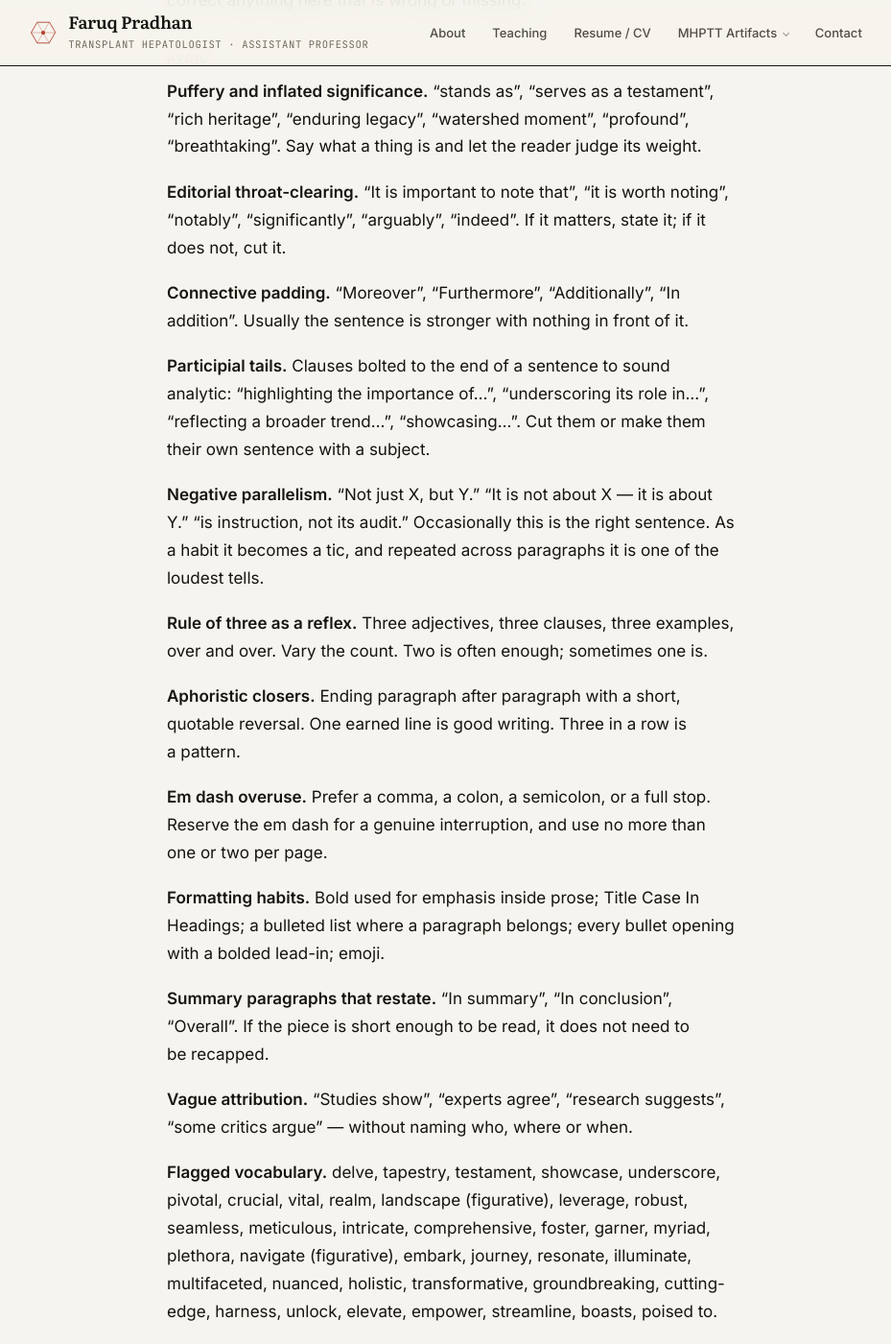
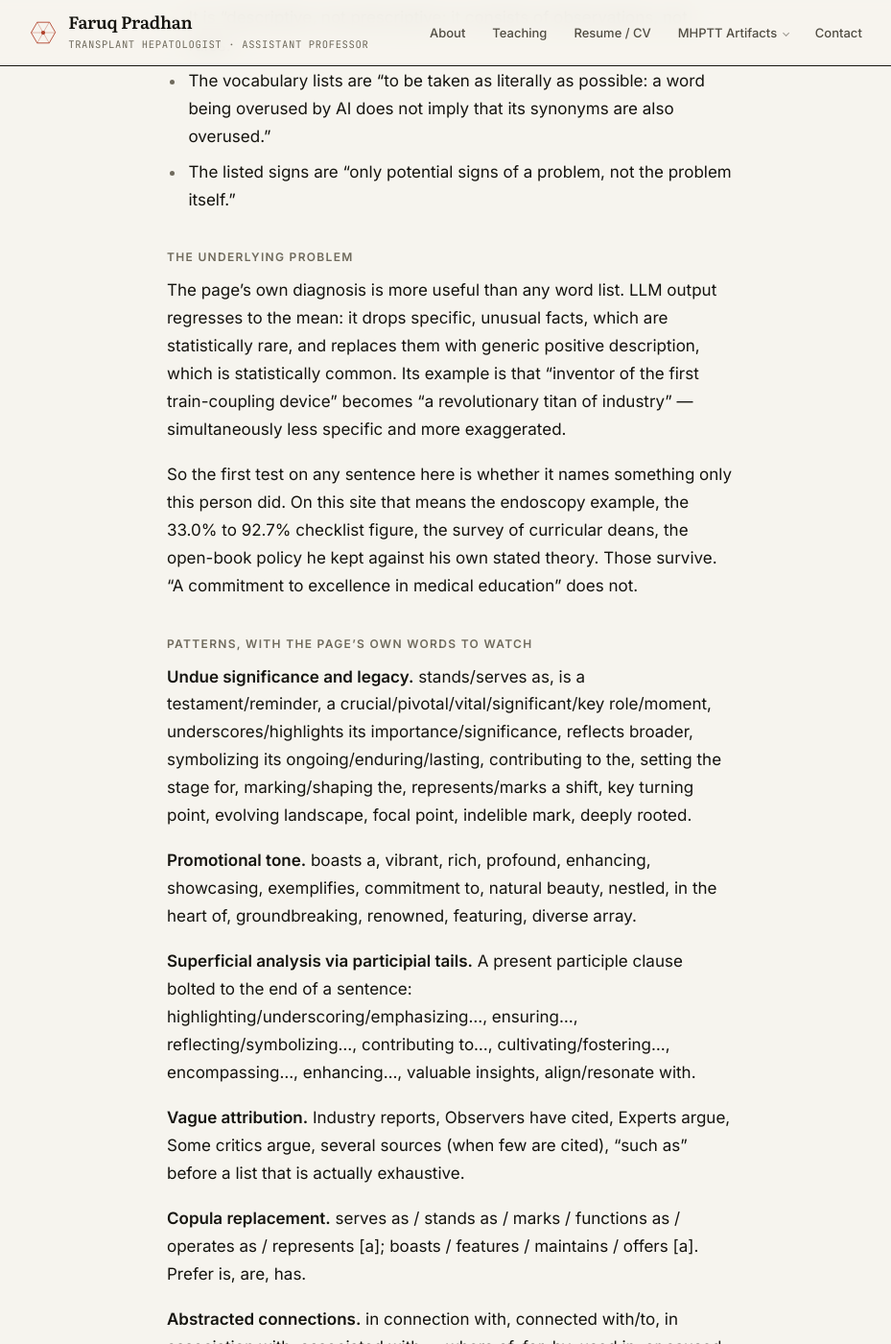
Before and after one commit to fpradhan/fpradhan.github.io, a Jekyll site: the page built from CLAUDE.md, in a window 1280 px wide and 1400 px high, scrolled down 610 px. Shown: the whole window at 96% size, without its empty margins (170-1099 px from the left). Built offline with Jekyll 4.4.1, drawn with Linux system fonts in a browser that asks for light colours; our own code applies the rules of GitHub Pages for plain Markdown files; some of the changed text lies outside the part shown.

Commit message:
Rebuild the teaching philosophy from Faruq's own text
The previous rewrite replaced his voice with mine. He writes long sentences with
clauses strung on commas, a warm and slightly formal register, habitual present
tense, and a summarising close. I had produced short declarative sentences, a
literary turn every few lines, and a narrative of change. On a personal
philosophy statement that is the wrong call, and a faculty reader who knows his
writing would notice.

This version keeps all ten of his original phrasings, including the opening
"Being an academic physician requires adaptability, medical expertise, and
compassion" and the closing "In short: I integrate bedside clinical medicine..."
verbatim. The theory and the account of what changed are woven into his
paragraphs in his register rather than replacing them.

The one substantive correction to his original stands: the zone of proximal
development is attributed to Vygotsky, not to Pratt and Collins, who wrote the
Teaching Perspectives Inventory. That citation is dropped rather than reused,
since I have no record of his inventory result and will not invent one.

576 words. Eight sources cited: Vygotsky, Bandura, Schunk, Mayer, Peyton via
Krautter, Barsuk, Wald.

Also rewrites CLAUDE.md from the PDF of Wikipedia:Signs of AI writing that Faruq
supplied, replacing a version written from memory. Two corrections worth keeping:
the page does not list em dashes at all, so the popular belief that they signal
AI writing is unsupported there; and it does list curly quotation marks, but only
because Wikipedia's house style prefers straight ones, which does not apply to a
site whose type is set in a real typeface. The page's own framing is recorded too
— descriptive rather than prescriptive, and its vocabulary lists are era-specific
rather than permanent.

Co-Authored-By: Claude Opus 5 <noreply@anthropic.com>
Claude-Session: https://claude.ai/code/session_01SajNJDGDkt5q5fCgsPRcNk

```diff
--- a/CLAUDE.md
+++ b/CLAUDE.md
@@ -2,63 +2,101 @@
 
 ## Writing
 
-Faruq asked that all writing here avoid the tells catalogued at
+Faruq asked that writing here avoid the patterns catalogued at
 [Wikipedia:Signs of AI writing](https://en.wikipedia.org/wiki/Wikipedia:Signs_of_AI_writing).
-This applies to two things: text that goes on the site, and replies written to him in chat.
+This covers text on the site and replies written to him in chat. The notes below come from a PDF
+of the page he supplied (revision of 25 Aug 2026); an earlier version of this file was written
+from memory and got several things wrong.
 
-The page itself could not be fetched from this environment — the egress proxy blocks
-wikipedia.org — so the list below is written from knowledge of it rather than copied from it.
-If you can reach the page, read it and correct anything here that is wrong or missing.
+Three caveats the page makes about itself, worth keeping:
 
-### Avoid
+- It is "descriptive, not prescriptive; it consists of observations, not rules."
+- The vocabulary lists are "to be taken as literally as possible: a word being overused by AI
+  does not imply that its synonyms are also overused."
+- The listed signs are "only potential signs of a problem, not the problem itself."
 
-**Puffery and inflated significance.** "stands as", "serves as a testament", "rich heritage",
-"enduring legacy", "watershed moment", "profound", "breathtaking". Say what a thing is and let
-the reader judge its weight.
+### The underlying problem
 
-**Editorial throat-clearing.** "It is important to note that", "it is worth noting", "notably",
-"significantly", "arguably", "indeed". If it matters, state it; if it does not, cut it.
+The page's own diagnosis is more useful than any word list. LLM output regresses to the mean:
+it drops specific, unusual facts, which are statistically rare, and replaces them with generic
+positive description, which is statistically common. Its example is that "inventor of the first
+train-coupling device" becomes "a revolutionary titan of industry" — simultaneously less
+specific and more exaggerated.
 
-**Connective padding.** "Moreover", "Furthermore", "Additionally", "In addition". Usually the
-sentence is stronger with nothing in front of it.
+So the first test on any sentence here is whether it names something only this person did. On
+this site that means the endoscopy example, the 33.0% to 92.7% checklist figure, the survey of
+curricular deans, the open-book policy he kept against his own stated theory. Those survive.
+"A commitment to excellence in medical education" does not.
 
-**Participial tails.** Clauses bolted to the end of a sentence to sound analytic:
-"highlighting the importance of...", "underscoring its role in...", "reflecting a broader
-trend...", "showcasing...". Cut them or make them their own sentence with a subject.
+### Patterns, with the page's own words to watch
 
-**Negative parallelism.** "Not just X, but Y." "It is not about X — it is about Y."
-"is instruction, not its audit." Occasionally this is the right sentence. As a habit it becomes
-a tic, and repeated across paragraphs it is one of the loudest tells.
+**Undue significance and legacy.** stands/serves as, is a testament/reminder, a
+crucial/pivotal/vital/significant/key role/moment, underscores/highlights its
+importance/significance, reflects broader, symbolizing its ongoing/enduring/lasting,
+contributing to the, setting the stage for, marking/shaping the, represents/marks a shift, key
+turning point, evolving landscape, focal point, indelible mark, deeply rooted.
 
-**Rule of three as a reflex.** Three adjectives, three clauses, three examples, over and over.
-Vary the count. Two is often enough; sometimes one is.
+**Promotional tone.** boasts a, vibrant, rich, profound, enhancing, showcasing, exemplifies,
+commitment to, natural beauty, nestled, in the heart of, groundbreaking, renowned, featuring,
+diverse array.
 
-**Aphoristic closers.** Ending paragraph after paragraph with a short, quotable reversal.
-One earned line is good writing. Three in a row is a pattern.
+**Superficial analysis via participial tails.** A present participle clause bolted to the end of
+a sentence: highlighting/underscoring/emphasizing…, ensuring…, reflecting/symbolizing…,
+contributing to…, cultivating/fostering…, encompassing…, enhancing…, valuable insights,
+align/resonate with.
 
-**Em dash overuse.** Prefer a comma, a colon, a semicolon, or a full stop. Reserve the em dash
-for a genuine interruption, and use no more than one or two per page.
+**Vague attribution.** Industry reports, Observers have cited, Experts argue, Some critics
+argue, several sources (when few are cited), "such as" before a list that is actually exhaustive.
 
-**Formatting habits.** Bold used for emphasis inside prose; Title Case In Headings; a bulleted
-list where a paragraph belongs; every bullet opening with a bolded lead-in; emoji.
+**Copula replacement.** serves as / stands as / marks / functions as / operates as / represents
+[a]; boasts / features / maintains / offers [a]. Prefer is, are, has.
 
-**Summary paragraphs that restate.** "In summary", "In conclusion", "Overall". If the piece is
-short enough to be read, it does not need to be recapped.
+**Abstracted connections.** in connection with, connected with/to, in association with,
+associated with — where of, for, by, used in, or caused by would say it plainly.
 
-**Vague attribution.** "Studies show", "experts agree", "research suggests", "some critics
-argue" — without naming who, where or when.
+**Negative parallelism.** "Not just X, but also Y."
 
-**Flagged vocabulary.** delve, tapestry, testament, showcase, underscore, pivotal, crucial,
-vital, realm, landscape (figurative), leverage, robust, seamless, meticulous, intricate,
-comprehensive, foster, garner, myriad, plethora, navigate (figurative), embark, journey,
-resonate, illuminate, multifaceted, nuanced, holistic, transformative, groundbreaking,
-cutting-edge, harness, unlock, elevate, empower, streamline, boasts, poised to.
+**Rule of three** used as a reflex.
 
-### Prefer
+**The "Challenges" arc.** "Despite its…, X faces several challenges", "Despite these
+challenges", a Challenges and Legacy or Future Outlook section, a closing paragraph that turns
+vaguely optimistic.
 
-Concrete nouns and specific numbers. Short declarative sentences mixed with longer ones. Plain
-verbs. Naming who did what. Saying "I do not know" or "I could not check" instead of hedging.
-Cutting a sentence that would survive its own deletion.
+**Section summaries** that restate what the section just said.
+
+**Vocabulary by era.** The page tracks these as changing over time, which matters — the older
+lists now read as dated rather than current.
+2023 to mid-2024: Additionally, boasts, bolstered, crucial, delve, emphasizing, enduring,
+garner, intricate/intricacies, interplay, key, landscape, meticulous/meticulously, pivotal,
+underscore, tapestry, testament, valuable, vibrant.
+Mid-2024 to mid-2025: align with, bolstered, crucial, emphasizing, enhance, enduring,
+fostering, highlighting, pivotal, showcasing, underscore, vibrant.
+Mid-2025 on: emphasizing, enhance, highlighting, showcasing.
+
+**Formatting.** Overuse of boldface. Title Case In Headings. Emoji as formatting. Bulleted
+lists where every item opens with a boldfaced lead-in followed by a colon.
+
+**Chatbot correspondence left in the text.** I hope this helps, Of course!, Certainly!, You're
+absolutely right!, Would you like…, let me know, here is a…
+
+**Knowledge-cutoff disclaimers.** Up to my last training update, as of my last knowledge update,
+while specific details are limited, not widely documented, based on available information.
+
+### Two things I got wrong before, recorded so they are not repeated
+
+**Em dashes are not in this page.** It discusses dashes only as stray list markers. The belief
+that em dashes signal AI writing is popular but is not supported here. Use them where they are
+right; do not hunt them.
+
+**Curly quotation marks are listed**, because Wikipedia's house style wants straight ones. This
+site is not Wikipedia and its type is set in a real typeface, where curly quotes and apostrophes
+are correct typography. Keep them.
+
+### What to do instead
+
+Name who did what, with numbers and dates. Let a specific fact carry its own weight rather than
+labelling it important. Prefer is, has, and made to serves as, features, and represents. Say "I
+could not check" rather than hedging. Cut any sentence that would not be missed.
 
 ## The site
 
```
Also changed, not shown: philosophy.md (+45 -44 lines).
